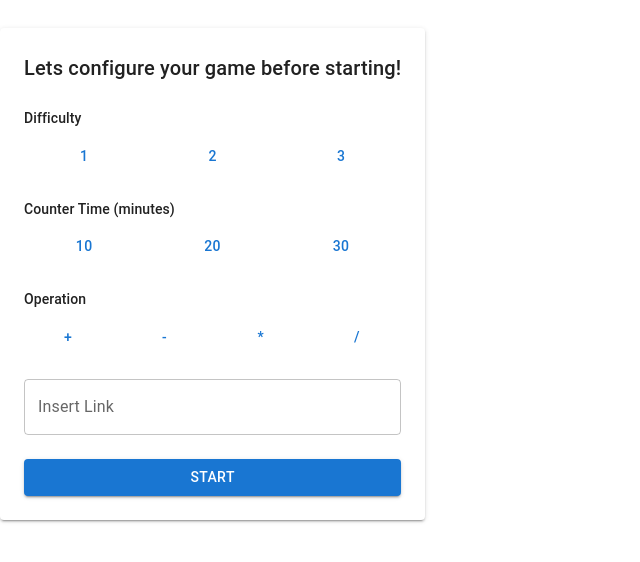
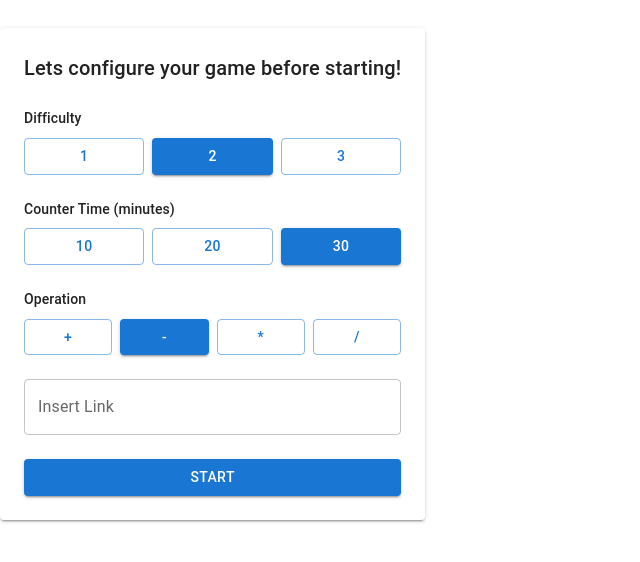
Before and after one commit to sE7rgo/math-app, a React (Vite) app: page / in a window 1280 px wide. Shown: the part 126-688 px from the top of the page, without its empty margins (0-640 px from the left). Built offline with nearby package versions, Linux system fonts and the light colour scheme.

Commit message:
adding context instead of prop drilling

```diff
--- a/src/App.tsx
+++ b/src/App.tsx
@@ -5,27 +5,35 @@ import Timer from './components/Timer';
 import Function from './components/Function';
 import FunctionWithCarry from './components/FunctionWithCarry';
 import Counter from './components/Counter';
-import { Operation } from './components/Function';
 import * as styles from './App.styles';
 import Questions from './components/Questions';
+import {
+  GameSettingsProvider,
+  useGameSettings,
+} from './context/GameSettingsContext';
 
 type TimerHandle = {
   decreaseTime: (seconds: number) => void;
 };
 
 function App() {
+  return (
+    <GameSettingsProvider>
+      <AppContent />
+    </GameSettingsProvider>
+  );
+}
+
+function AppContent() {
   const [started, setStarted] = useState(false);
   const [count, setCount] = useState({ correct: 0, incorrect: 0 });
-  const [difficulty, setDifficulty] = useState<1 | 2 | 3>(2);
-  const [operation, setOperation] = useState<Operation>(Operation.Subtraction);
-  const [link, setLink] = useState<string>('');
+  const { difficulty, operation, link, initialTime } = useGameSettings();
   const timerRef = useRef<TimerHandle>(null);
 
   const handleStart = () => setStarted(true);
 
   const handleCorrectResponse = () => {
     /* handling correct response, setting correct count, decreasing time by 15 seconds */
-
     setCount(count => ({ ...count, correct: count.correct + 1 }));
     timerRef.current?.decreaseTime(15);
   };
@@ -42,12 +50,7 @@ function App() {
     window.location.href = targetLink;
   };
   return !started ? (
-    <Questions
-      setDifficulty={setDifficulty}
-      setOperation={setOperation}
-      setLink={setLink}
-      onSubmit={() => handleStart()}
-    />
+    <Questions onSubmit={() => handleStart()} />
   ) : (
     <Box sx={styles.rootContainer}>
       {difficulty === 1 ? (
@@ -66,7 +69,11 @@ function App() {
         />
       )}
       <Counter correct={count.correct} incorrect={count.incorrect} />
-      <Timer ref={timerRef} onComplete={handleTimerComplete} />
+      <Timer
+        ref={timerRef}
+        onComplete={handleTimerComplete}
+        initialTime={initialTime}
+      />
     </Box>
   );
 }
--- a/src/components/Questions/Questions.tsx
+++ b/src/components/Questions/Questions.tsx
@@ -6,12 +6,13 @@ import {
   TextField,
   Typography,
 } from '@mui/material';
-import { useState } from 'react';
 import type { FC } from 'react';
 import { Operation } from '../Function';
-
-type Difficulty = 1 | 2 | 3;
-type CounterTime = 30 | 60 | 90;
+import {
+  useGameSettings,
+  type CounterTime,
+  type Difficulty,
+} from '../../context/GameSettingsContext';
 
 export interface QuestionsFormValues {
   difficulty: Difficulty;
@@ -21,18 +22,21 @@ export interface QuestionsFormValues {
 }
 
 interface QuestionsProps {
-  setDifficulty: (difficulty: Difficulty) => void;
-  setOperation: (operation: Operation) => void;
-  setLink: (link: string) => void;
-  onSubmit?: () => void;
+  onSubmit: () => void;
 }
 
-const Questions: FC<QuestionsProps> = ({
-  setDifficulty,
-  setOperation,
-  setLink,
-  onSubmit,
-}) => {
+const Questions: FC<QuestionsProps> = ({ onSubmit }) => {
+  const {
+    difficulty,
+    initialTime,
+    operation,
+    link,
+    setDifficulty,
+    setOperation,
+    setLink,
+    setInitialTime,
+  } = useGameSettings();
+
   const handleSubmit = () => {
     onSubmit?.();
   };
@@ -52,7 +56,7 @@ const Questions: FC<QuestionsProps> = ({
             {[1, 2, 3].map(level => (
               <Button
                 key={level}
-                // variant={difficulty === level ? 'contained' : 'outlined'}
+                variant={difficulty === level ? 'contained' : 'outlined'}
                 onClick={() => setDifficulty(level as Difficulty)}
                 fullWidth
               >
@@ -70,8 +74,8 @@ const Questions: FC<QuestionsProps> = ({
             {[10, 20, 30].map(time => (
               <Button
                 key={time}
-                // variant={counterTime === time ? 'contained' : 'outlined'}
-                // onClick={() => setCounterTime(time as CounterTime)}
+                variant={initialTime === time ? 'contained' : 'outlined'}
+                onClick={() => setInitialTime(time as CounterTime)}
                 fullWidth
               >
                 {time}
@@ -88,7 +92,7 @@ const Questions: FC<QuestionsProps> = ({
             {Object.values(Operation).map(value => (
               <Button
                 key={value}
-                // variant={operation === value ? 'contained' : 'outlined'}
+                variant={operation === value ? 'contained' : 'outlined'}
                 onClick={() => setOperation(value)}
                 fullWidth
               >
@@ -100,9 +104,9 @@ const Questions: FC<QuestionsProps> = ({
 
         <TextField
           label="Insert Link"
-          placeholder="https://example.com"
+          placeholder="https://example.com/some-page/some-video"
           type="url"
-          //   value={link}
+          value={link}
           onChange={event => setLink(event.target.value)}
           fullWidth
         />
--- a/src/components/Timer/Timer.tsx
+++ b/src/components/Timer/Timer.tsx
@@ -4,15 +4,17 @@ import * as styles from './Timer.styles';
 
 interface Props {
   onComplete?: () => void;
+  initialTime: number; // in seconds, default is 30 minutes
 }
 
 export interface TimerHandle {
   decreaseTime: (seconds: number) => void;
 }
 
-const Timer = forwardRef<TimerHandle, Props>(({ onComplete }, ref) => {
+const Timer = forwardRef<TimerHandle, Props>(
+  ({ onComplete, initialTime }, ref) => {
     /* Time left in seconds, default is 30 minutes */
-  const [timeLeft, setTimeLeft] = useState<number>(30 * 60);
+    const [timeLeft, setTimeLeft] = useState<number>(initialTime * 60);
 
     useImperativeHandle(ref, () => ({
       /*Decreasing time when called externally */
@@ -48,7 +50,8 @@ const Timer = forwardRef<TimerHandle, Props>(({ onComplete }, ref) => {
         </Typography>
       </Box>
     );
-});
+  }
+);
 
 Timer.displayName = 'Timer';
 
--- /dev/null
+++ b/src/context/GameSettingsContext.tsx
@@ -0,0 +1,61 @@
+import {
+  createContext,
+  useContext,
+  useState,
+  type Dispatch,
+  type FC,
+  type PropsWithChildren,
+  type SetStateAction,
+} from 'react';
+import { Operation } from '../components/Function';
+
+export type Difficulty = 1 | 2 | 3;
+export type CounterTime = 10 | 20 | 30;
+
+interface GameSettingsContextValue {
+  difficulty: Difficulty;
+  setDifficulty: Dispatch<SetStateAction<Difficulty>>;
+  operation: Operation;
+  setOperation: Dispatch<SetStateAction<Operation>>;
+  link: string;
+  setLink: Dispatch<SetStateAction<string>>;
+  initialTime: CounterTime;
+  setInitialTime: Dispatch<SetStateAction<CounterTime>>;
+}
+
+const GameSettingsContext = createContext<GameSettingsContextValue | undefined>(
+  undefined
+);
+
+export const GameSettingsProvider: FC<PropsWithChildren> = ({ children }) => {
+  const [difficulty, setDifficulty] = useState<Difficulty>(2);
+  const [operation, setOperation] = useState<Operation>(Operation.Subtraction);
+  const [link, setLink] = useState('');
+  const [initialTime, setInitialTime] = useState<CounterTime>(30);
+
+  return (
+    <GameSettingsContext.Provider
+      value={{
+        difficulty,
+        setDifficulty,
+        operation,
+        setOperation,
+        link,
+        setLink,
+        initialTime,
+        setInitialTime,
+      }}
+    >
+      {children}
+    </GameSettingsContext.Provider>
+  );
+};
+
+export const useGameSettings = (): GameSettingsContextValue => {
+  const context = useContext(GameSettingsContext);
+  if (!context) {
+    throw new Error('useGameSettings must be used within GameSettingsProvider');
+  }
+
+  return context;
+};
```
Lines whose indentation alone changed are shown as unchanged.
